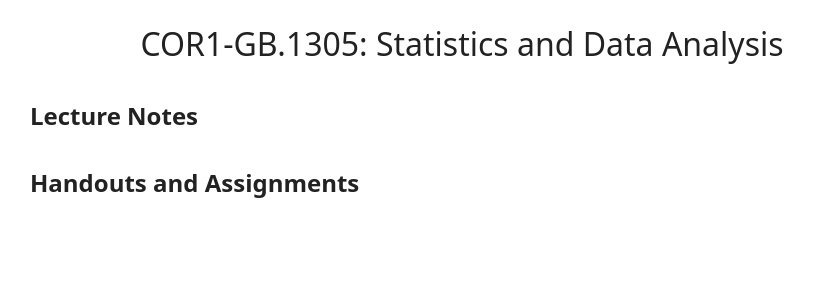
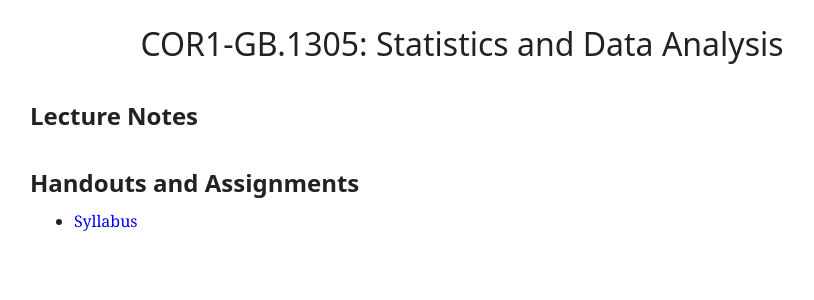
Before and after one commit to patperry/patperry.github.com, a Jekyll site: the page built from course/cor1305/index.html, in a window 1280 px wide. Shown: the top 300 px of the page, without its empty margins (178-992 px from the left). Built offline with Jekyll 4.4.1, drawn with Linux system fonts in a browser that asks for light colours.

Commit message:
Add syllabus

```diff
--- a/course/cor1305/index.html
+++ b/course/cor1305/index.html
@@ -10,4 +10,7 @@ stylesheet: /css/main.css?v=1
 </ul>
 
 <h2>Handouts and Assignments</h2>
+<ul>
+  <li><a href="handout/syllabus.pdf">Syllabus</a>
+</ul>
 </main>
```
Also changed, not shown: 1 other file.
